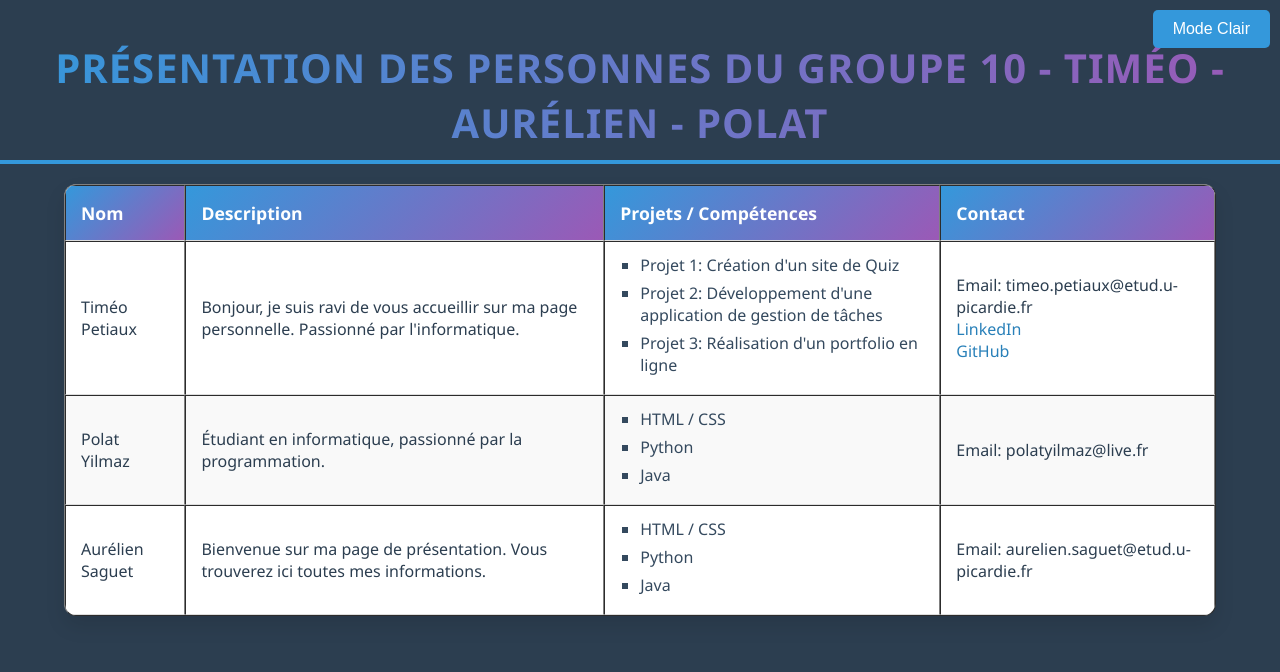
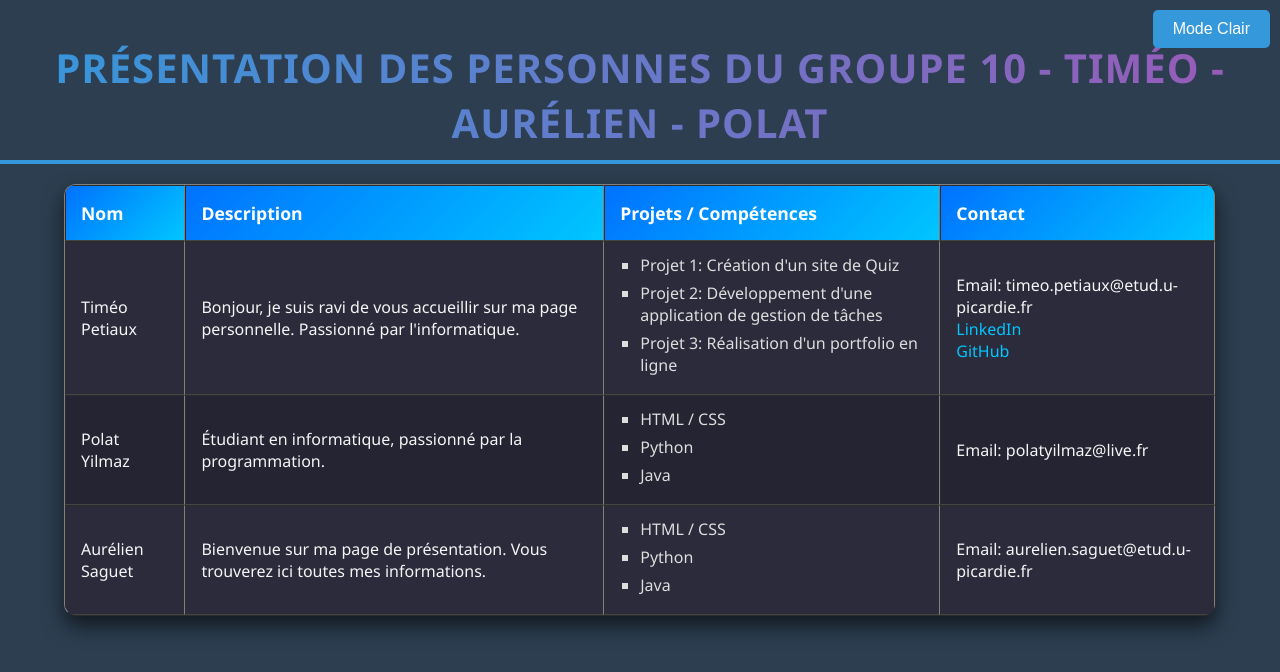
Before and after one commit to AurelSag/miage-td-git---github, a plain HTML site: page index.html in a window 1280 px wide. Both pictures are taken after a click on the button "Mode Sombre". Drawn offline with Linux system fonts and the light colour scheme.

Commit message:
Modif darkmode amelioration tableau

```diff
--- a/style.css
+++ b/style.css
@@ -131,6 +131,42 @@ button.dark-mode {
     color: #2c3e50;
 }
 
+body.dark-mode table {
+    background: #2b2b3c;
+    box-shadow: 0 10px 20px rgba(0,0,0,0.6);
+}
+
+body.dark-mode thead th {
+    background: linear-gradient(135deg, #0072ff, #00c6ff);
+    color: #fff;
+}
+
+body.dark-mode td,
+body.dark-mode th {
+    border-bottom: 1px solid #444;
+    color: #f5f5f5;
+}
+
+body.dark-mode tbody tr:nth-child(even) {
+    background-color: #242433;
+}
+
+body.dark-mode tbody tr:hover {
+    background-color: #33334a;
+}
+
+body.dark-mode table td ul li {
+    color: #ddd;
+}
+
+body.dark-mode table td a {
+    color: #00c6ff;
+}
+
+body.dark-mode table td a:hover {
+    color: #ff6ec7;
+}
+
 /* Style responsive pour mobile */
 @media (max-width: 768px) {
     table, thead, tbody, th, td, tr {
```
